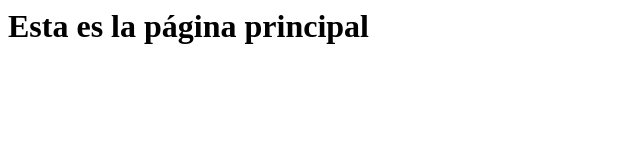
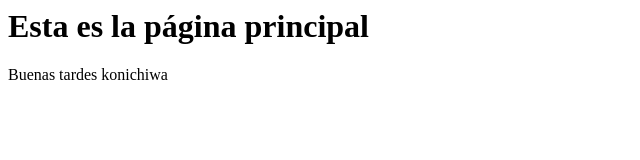
Before and after one commit to masteruah-bingchilling01/masteruah-bingchilling01, a plain HTML site: page index.html in a window 1280 px wide. Shown: the whole page, without its empty margins (0-640 px from the left). Drawn offline with Linux system fonts and the light colour scheme.

Commit message:
Update index.html

```diff
--- a/index.html
+++ b/index.html
@@ -1,5 +1,6 @@
 <html>
 <body>
 <h1>Esta es la página principal</h1>
+  <p>Buenas tardes konichiwa</p>
 </body>
 </html>
```
